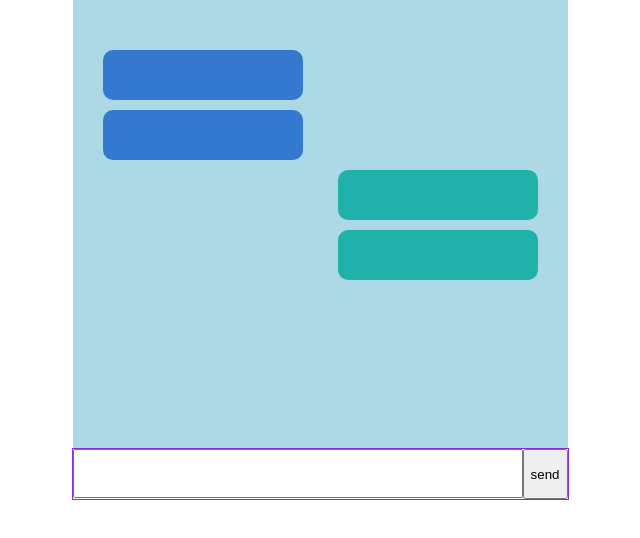
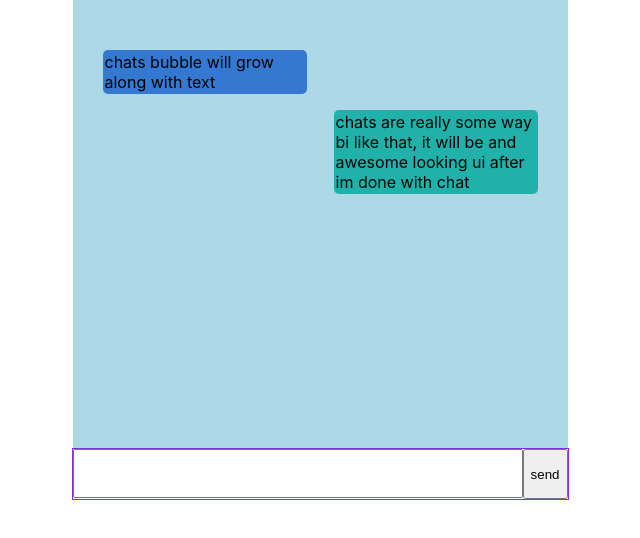
Before and after one commit to zeimedee/chatapp, a React (Create React App) app: page / in a window 1280 px wide. Shown: the top 538 px of the page, without its empty margins (320-960 px from the left). Built offline with nearby package versions, Linux system fonts and the light colour scheme.

Commit message:
:rocket: react chat app components started

```diff
--- a/src/App.css
+++ b/src/App.css
@@ -25,6 +25,7 @@ body{
   width: 99%;
   height: 90% ;
   background-color: lightblue;
+  overflow: auto;
 }
 
 .textbox{
@@ -52,18 +53,22 @@ body{
 .rxTextBubble{
   position: absolute;
   left: 20px;
-  height: 50px;
+  height: fit-content;
   width: 200px;
-  border-radius: 10px;
+  border-radius: 5px;
+  padding: 2px;
+  overflow-wrap: break-word ;
   background-color: rgb(53, 120, 207);
 }
 
 .txTextBubble{
   position: absolute;
   right: 20px;
-  height: 50px;
+  height: fit-content;
   width: 200px;
-  border-radius: 10px;
+  border-radius: 5px;
+  padding: 2px;
+  overflow-wrap: break-word ;
   background-color: lightseagreen;
 
 }
--- a/src/components/chatwindow.js
+++ b/src/components/chatwindow.js
@@ -9,16 +9,13 @@ function ChatWindow() {
                 <div className='chats'>
                     <TextBubble
                         msgType='rxTextBubble'
-                    />
-                    <TextBubble
-                        msgType='rxTextBubble'
+                        msg='chats bubble will grow along with text'
                     />
                     <TextBubble
                         msgType='txTextBubble'
+                        msg='chats are really some way bi like that, it will be and awesome looking ui after im done with chat'
                     />
-                    <TextBubble
-                        msgType='txTextBubble'
-                    />
+
                 </div>
                 <TextBox />
             </div>
--- a/src/components/textBubble.js
+++ b/src/components/textBubble.js
@@ -4,7 +4,7 @@ function TextBubble(props) {
     return (
         <div className='bubble'>
             <div className={props.msgType}>
-
+                    {props.msg}
             </div>
 
         </div>
```
